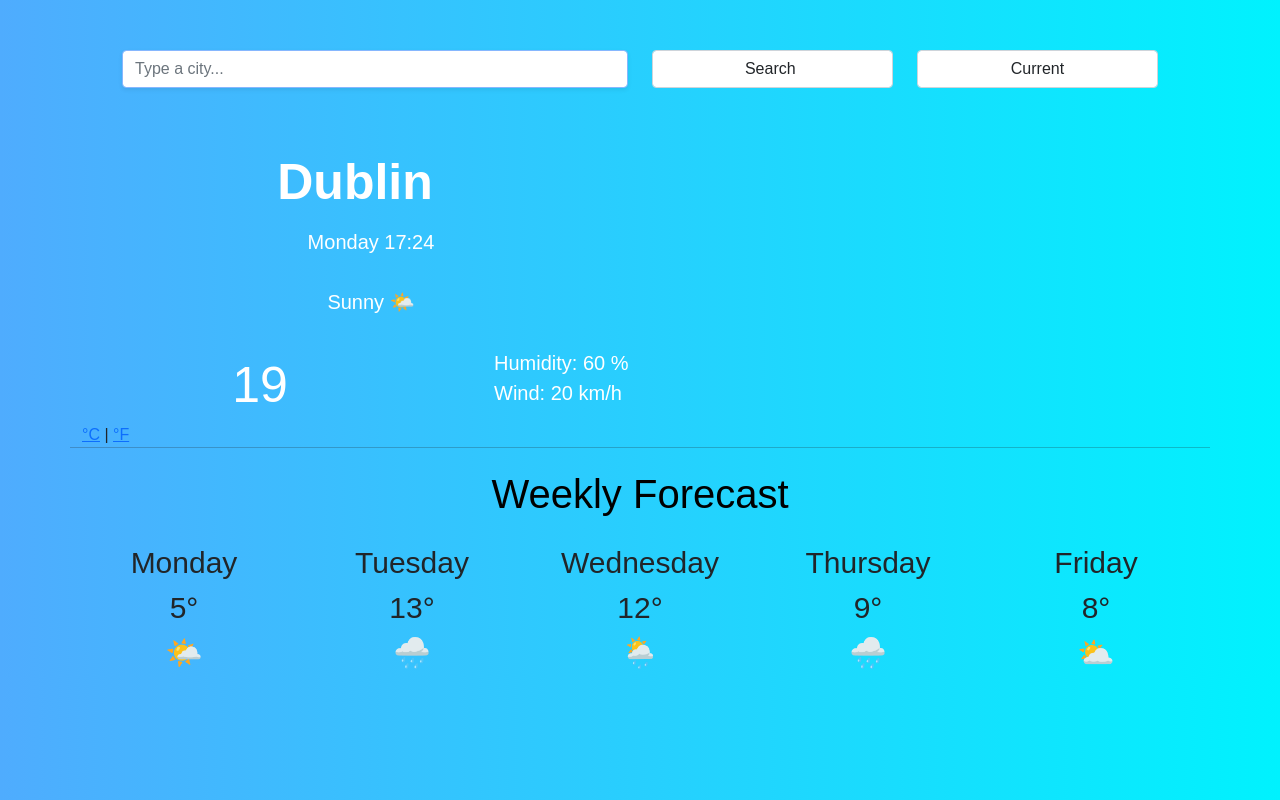
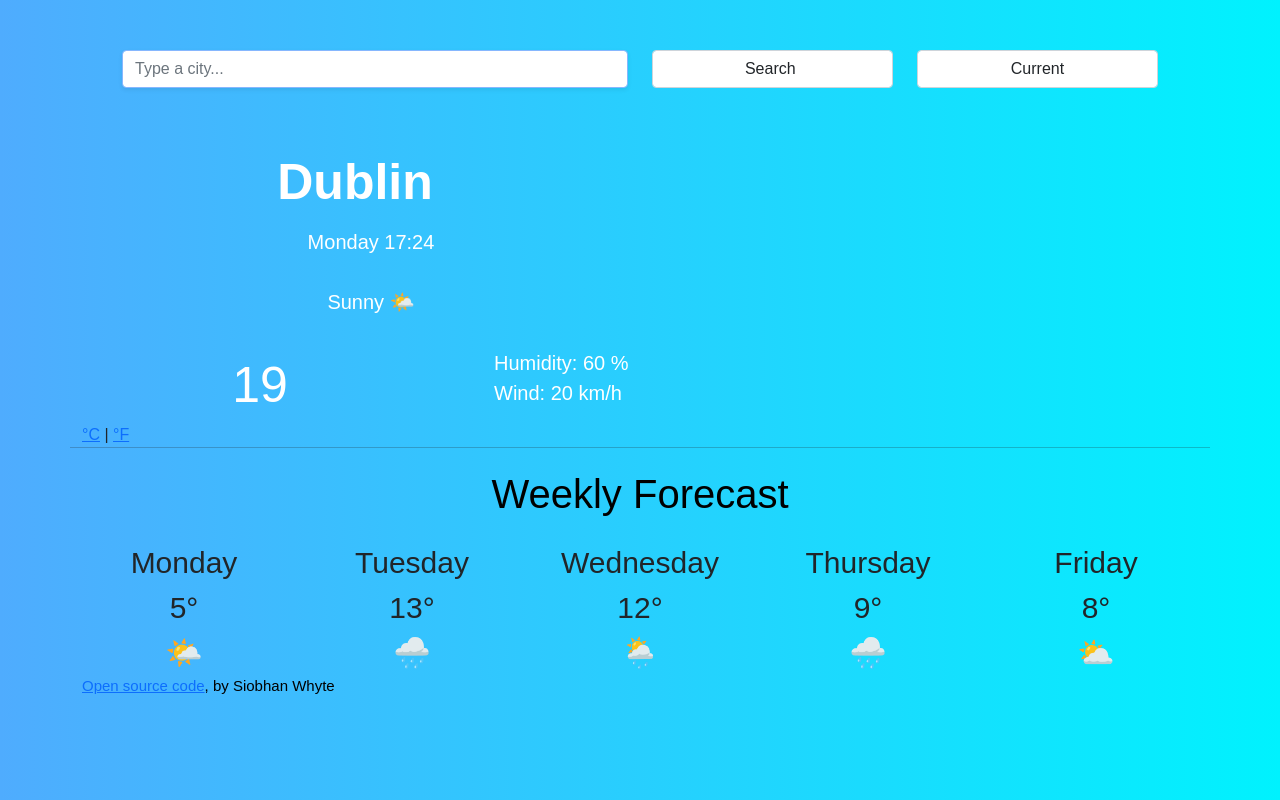
Before and after one commit to SiobhanWhyte/Weather-App-SW, a plain HTML site: page index.html in a window 1280 px wide. Drawn offline with nearby package versions, Linux system fonts and the light colour scheme.

Commit message:
footnote source by

```diff
--- a/index.html
+++ b/index.html
@@ -96,6 +96,10 @@
          <div class="col">⛅</div>
        </div>
      </div>
+    </div>
+    <p class="footnote"><a href="https://github.com/SiobhanWhyte/Weather-App-SW">Open source code</a>, by Siobhan Whyte
+    </p>
+  </div>
 
      </div>
      <script src="src/script.js">
--- a/src/styles.css
+++ b/src/styles.css
@@ -79,3 +79,8 @@ ul {
 .units {
   position: relative;
 }
+
+.footnote {
+    color: black;
+    font-size: 15px;
+}
```
